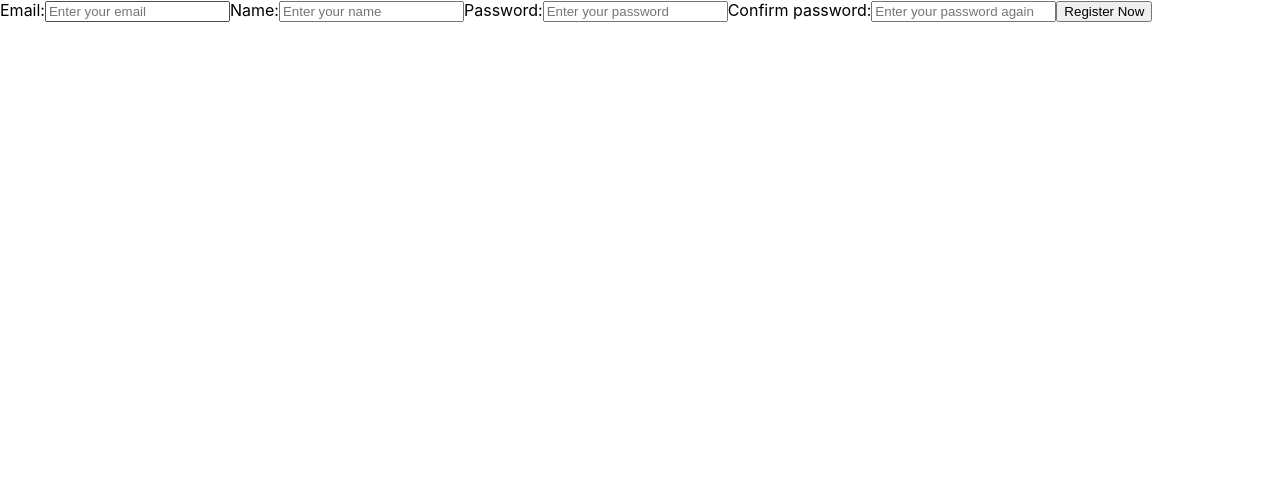
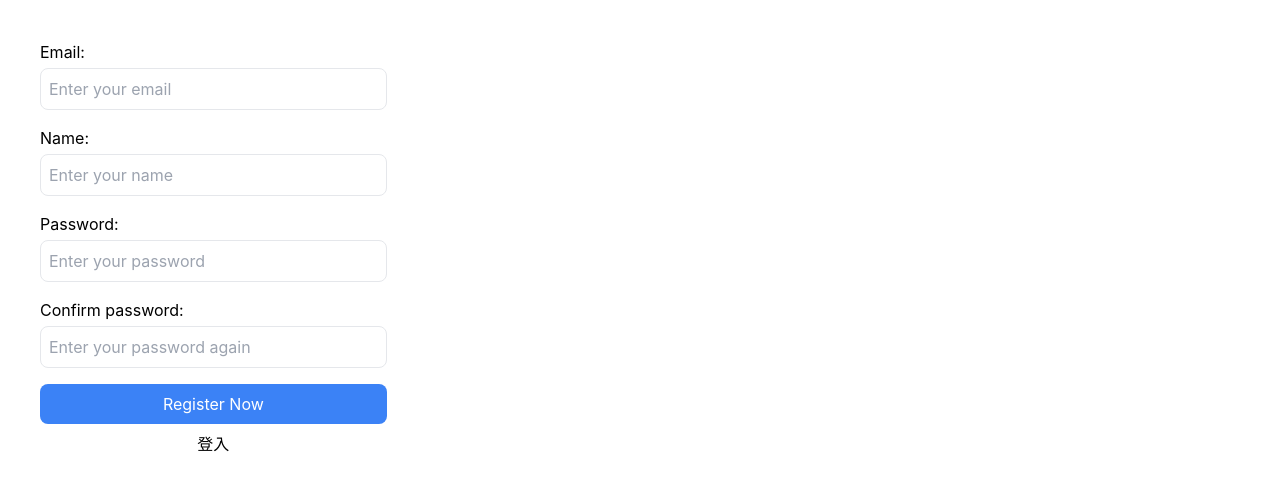
Before and after one commit to yachuh/rocketCamp-react-react-form-hook, a React (Create React App) app: page / in a window 1280 px wide. Shown: the top 490 px of the page. Built offline with nearby package versions, Linux system fonts and the light colour scheme.

Commit message:
add Tailwind CSS styles

```diff
--- a/package.json
+++ b/package.json
@@ -34,5 +34,10 @@
       "last 1 firefox version",
       "last 1 safari version"
     ]
+  },
+  "devDependencies": {
+    "autoprefixer": "^10.4.7",
+    "postcss": "^8.4.14",
+    "tailwindcss": "^3.1.4"
   }
 }
--- /dev/null
+++ b/postcss.config.js
@@ -0,0 +1,6 @@
+module.exports = {
+  plugins: {
+    tailwindcss: {},
+    autoprefixer: {},
+  },
+}
--- a/src/components/Form.js
+++ b/src/components/Form.js
@@ -3,20 +3,21 @@ import React from "react";
 const Form = () => {
     return(
         <div>
-            <form>
+            <form className="flex flex-col space-y-2 w-1/3 p-10">
                 <label htmlFor="email">Email:
-                    <input type={`text`} name={`email`} id={`email`} placeholder={`Enter your email`}/>
+                    <input className="mt-1 mb-2 px-2 py-2 border rounded-lg block w-full focus:border-black" type={`text`} name={`email`} id={`email`} placeholder={`Enter your email`}/>
                 </label>
                 <label htmlFor="name">Name:
-                    <input type={`text`} name={`name`} id={`name`} placeholder={`Enter your name`}/>
+                    <input className="mt-1 mb-2 px-2 py-2 border rounded-lg block w-full focus:border-black" type={`text`} name={`name`} id={`name`} placeholder={`Enter your name`}/>
                 </label>
                 <label htmlFor="pwd">Password:
-                    <input type={`password`} name={`pwd`} id={`pwd`} placeholder={`Enter your password`}/>
+                    <input className="mt-1 mb-2 px-2 py-2 border rounded-lg block w-full focus:border-black" type={`password`} name={`pwd`} id={`pwd`} placeholder={`Enter your password`}/>
                 </label>
                 <label htmlFor="pwd2">Confirm password:
-                <input type={`password`} name={`pwd`} id={`pwd2`} placeholder={`Enter your password again`}/>
+                <input className="mt-1 mb-2 px-2 py-2 border rounded-lg block w-full focus:border-black" type={`password`} name={`pwd`} id={`pwd2`} placeholder={`Enter your password again`}/>
                 </label>
-                <input type={`button`} value={`Register Now`}></input>
+                <input className="bg-blue-500 text-white rounded-lg px-2 py-2 w-full cursor-pointer hover:bg-blue-700" type={`button`} value={`Register Now`}></input>
+                <a className="text-center" href="../../public/index.html">登入</a>
             </form>
         </div>
     );
--- a/src/index.css
+++ b/src/index.css
@@ -1,3 +1,7 @@
+@tailwind base;
+@tailwind components;
+@tailwind utilities;
+
 body {
   margin: 0;
   font-family: -apple-system, BlinkMacSystemFont, 'Segoe UI', 'Roboto', 'Oxygen',
--- /dev/null
+++ b/tailwind.config.js
@@ -0,0 +1,10 @@
+/** @type {import('tailwindcss').Config} */
+module.exports = {
+  content: [
+    "./src/**/*.{js,jsx,ts,tsx}",
+  ],
+  theme: {
+    extend: {},
+  },
+  plugins: [],
+}
```
Also changed, not shown: 1 other file (tests, documents, lock files or other folders).
